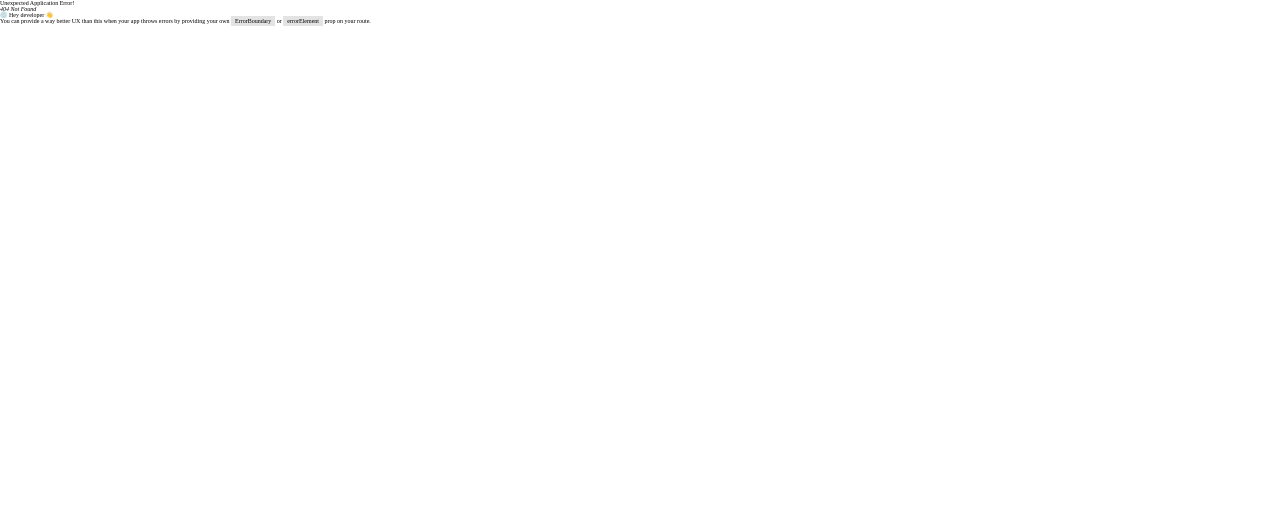
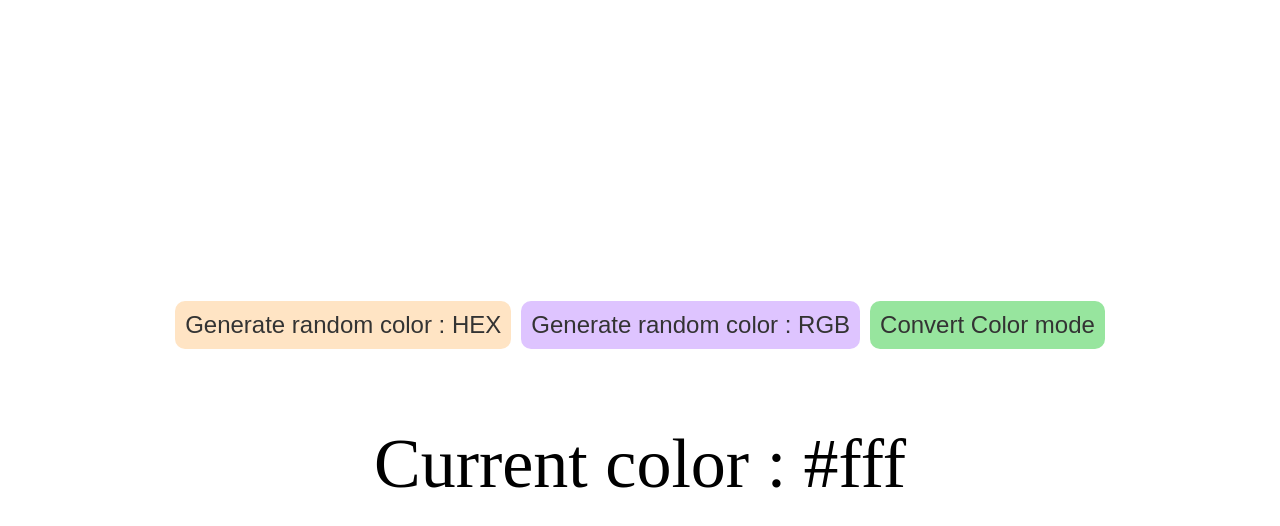
Before and after one commit to duglikespiano/25projectswithreact, a React (Create React App) app: page /2_random_color_generator in a window 1280 px wide. Before the commit this address had no page. Shown: the top 526 px of the page. Built offline with nearby package versions, Linux system fonts and the light colour scheme.

Commit message:
2 - RANDOM COLOR GENERATOR

```diff
--- a/src/Route.tsx
+++ b/src/Route.tsx
@@ -1,6 +1,7 @@
 import { createBrowserRouter, RouterProvider } from 'react-router-dom';
 import Home from './components/0_home/Home';
 import Accordion from './components/1_accordion/Accordion';
+import RandomColorGenerator from './components/2_random_color_generator/RandomColorGenerator';
 
 const router = createBrowserRouter([
 	{
@@ -11,6 +12,10 @@ const router = createBrowserRouter([
 		path: '/1_accordion',
 		element: <Accordion />,
 	},
+	{
+		path: '/2_random_color_generator',
+		element: <RandomColorGenerator />,
+	},
 ]);
 
 export default function Route() {
--- a/src/components/0_home/Home.module.scss
+++ b/src/components/0_home/Home.module.scss
@@ -11,7 +11,7 @@
 
 .component {
 	display: flex;
-	width: 40rem;
+	width: 50rem;
 	height: 7rem;
 	justify-content: center;
 	align-items: center;
@@ -21,4 +21,7 @@
 	&:nth-of-type(1) {
 		background-color: rgb(119, 255, 0);
 	}
+	&:nth-of-type(2) {
+		background-color: rgb(0, 191, 255);
+	}
 }
--- a/src/components/0_home/componentsInfo.ts
+++ b/src/components/0_home/componentsInfo.ts
@@ -3,4 +3,8 @@ export const componentsInfo = [
 		name: 'accordion',
 		path: '/1_accordion',
 	},
+	{
+		name: 'random color generator',
+		path: '/2_random_color_generator',
+	},
 ];
--- /dev/null
+++ b/src/components/2_random_color_generator/RandomColorGenerator.module.scss
@@ -0,0 +1,46 @@
+@use '../../reset.scss';
+
+.random-color-generator {
+	display: flex;
+	width: 100%;
+	height: 100vh;
+	flex-direction: column;
+	justify-content: center;
+	align-items: center;
+	row-gap: 10%;
+}
+
+.buttons-container {
+	display: flex;
+	gap: 1rem;
+	button {
+		display: inline-block;
+		color: #333;
+		border: none;
+		font-size: 24px;
+		border-radius: 1rem;
+		padding: 1rem;
+		cursor: pointer;
+		&:active {
+			transform: scale(0.99);
+		}
+		&:nth-of-type(1) {
+			background-color: bisque;
+		}
+		&:nth-of-type(2) {
+			background-color: rgb(222, 196, 255);
+		}
+		&:nth-of-type(3) {
+			background-color: rgb(151, 229, 158);
+		}
+	}
+}
+
+.current-color-indicators {
+	.current-color-mode {
+		font-size: 70px;
+	}
+	.current-color {
+		font-size: 70px;
+	}
+}
--- /dev/null
+++ b/src/components/2_random_color_generator/RandomColorGenerator.tsx
@@ -0,0 +1,49 @@
+import { useState } from 'react';
+import styles from './RandomColorGenerator.module.scss';
+
+export default function RandomColorGenerator() {
+	const [color, setColor] = useState('#fff');
+	const [colorMode, setColorMode] = useState('hex');
+
+	const updateHexColor = () => {
+		const RGBArray = [];
+		for (let i = 0; i < 3; i++) {
+			RGBArray.push(Math.floor(Math.random() * 256));
+		}
+		const color = `rgb(${RGBArray.join(',')})`;
+		setColor(color);
+		return color;
+	};
+	const updateRGBColor = () => {
+		const characterArray = [0, 1, 2, 3, 4, 5, 6, 7, 8, 9, 'A', 'B', 'C', 'D', 'E', 'F'];
+		let color = '#';
+		for (let i = 0; i < 6; i++) {
+			color += characterArray[Math.floor(Math.random() * characterArray.length)];
+		}
+		setColor(color);
+		return color;
+	};
+	const updateColorMode = () => {
+		if (colorMode === 'hex') {
+			setColorMode('rgb');
+			setColor(updateRGBColor());
+		} else if (colorMode === 'rgb') {
+			setColorMode('hex');
+			setColor(updateHexColor());
+		}
+	};
+
+	return (
+		<div className={styles['random-color-generator']} style={{ backgroundColor: color }}>
+			<div className={styles['buttons-container']}>
+				<button onClick={() => updateHexColor()}>Generate random color : HEX</button>
+				<button onClick={() => updateRGBColor()}>Generate random color : RGB</button>
+				<button onClick={() => updateColorMode()}>Convert Color mode</button>
+			</div>
+			<p className={styles['current-color-indicators']}>
+				<span className={styles['current-color-mode']}>Current color : </span>{' '}
+				<span className={styles['current-color']}>{color}</span>
+			</p>
+		</div>
+	);
+}
--- a/src/reset.scss
+++ b/src/reset.scss
@@ -140,5 +140,4 @@ a {
 	align-items: center;
 	text-decoration: none;
 	color: inherit;
-	background-color: yellow;
 }
```
